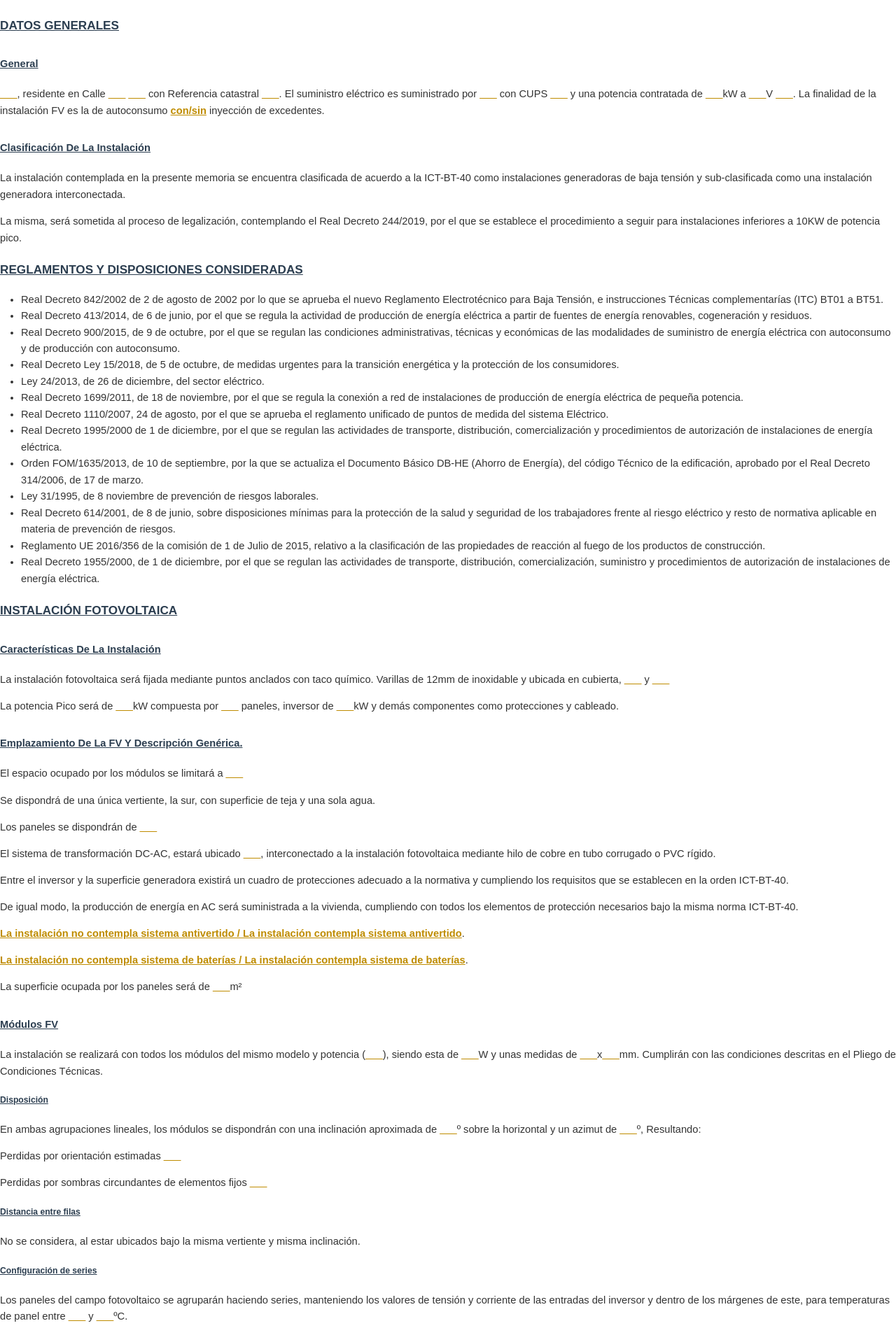
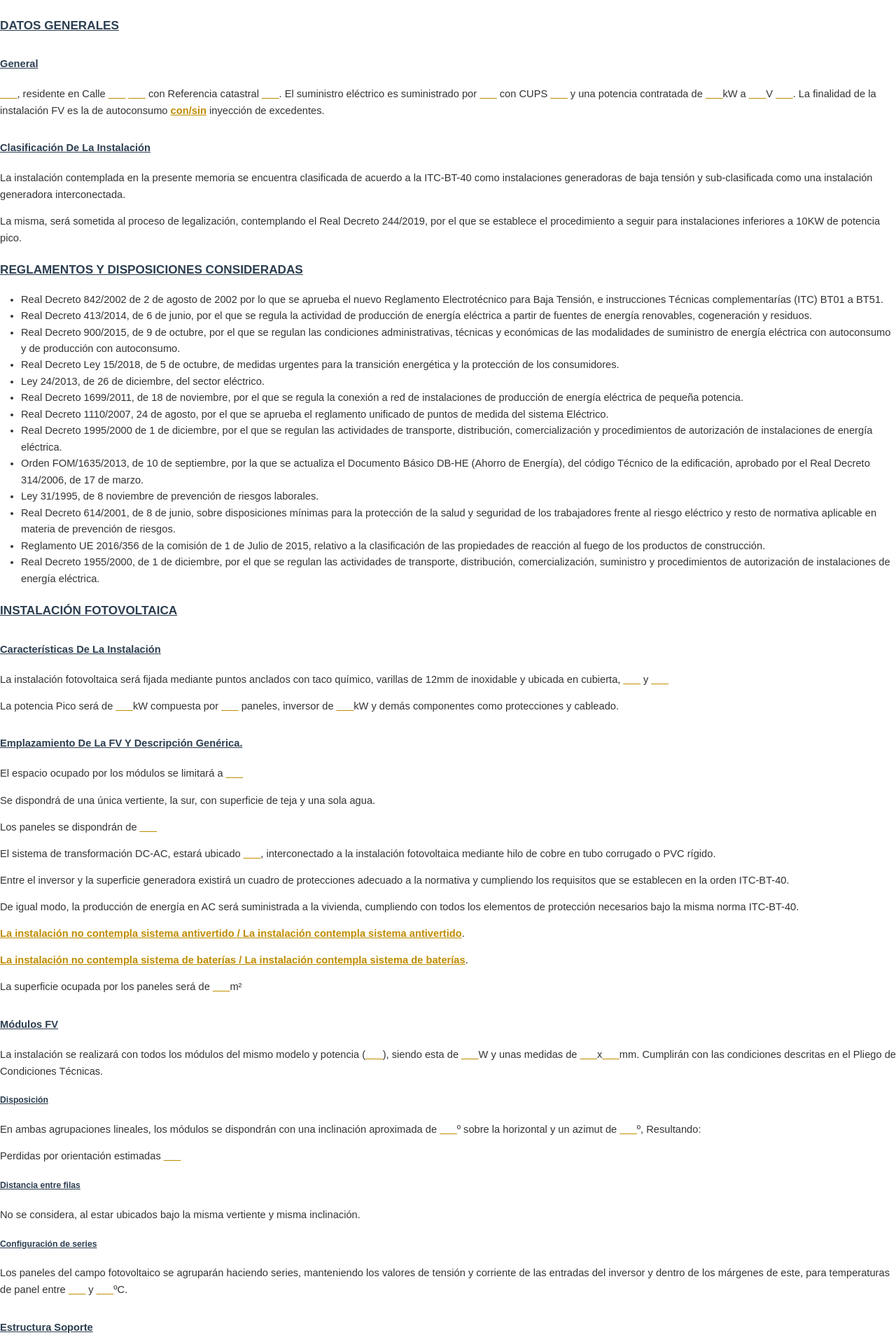
Before and after one commit to Dasa-Alzate/Sunalyze, a Flask app: template app/templates/memoria_tecnica_pdf.html in a window 1280 px wide. Shown: the part 2601-4519 px from the top of the page at 70% size. Run offline with Flask 3, Linux system fonts and the light colour scheme; the template is opened without the code that fills it: most values are stand-ins (such as "Sample title", 1, 10 or a date in 2020); parts of the project's set-up code (start-up, migrations or seed data) failed here and were passed over.

Commit message:
fix: corrected some redaction and fixed the index page-break

```diff
--- a/app/controllers/memoria_controller.py
+++ b/app/controllers/memoria_controller.py
@@ -152,6 +152,7 @@ class MemoriaController:
             'panels_output_i_max_expected': data.get('panels_output_i_max_expected'),
             'panels_output_i_max_oversized': data.get('panels_output_i_max_oversized'),
             'inverter_output_i_max_expected': data.get('inverter_output_i_max_expected'),
+            'is_coplanar': data.get('is_coplanar') == '1',
             'location': data.get('location'),
             'latitude': data.get('latitude'),
             'longitude': data.get('longitude'),
--- a/app/static/js/app.js
+++ b/app/static/js/app.js
@@ -602,9 +602,9 @@ printUpdateBtn.addEventListener('click', function() {
         wire_dc_length: results_data.wire_length_1 || (document.getElementById('input-length-1')?.value) || '',
         wire_dc_section: results_data.wire_section_1 || (document.getElementById('txt-section-1')?.textContent) || '',
         wire_ac_length: results_data.wire_length_2 || (document.getElementById('input-length-2')?.value) || '',
-        wire_ac_section: results_data.wire_section_2 || (document.getElementById('txt-section-2')?.textContent) || '',
+        wire_ac_section: Math.max(6, parseFloat(results_data.wire_section_2 || document.getElementById('txt-section-2')?.textContent || '6')).toString(),
         wire_ground_length: document.getElementById("f-wire-ground-length").value,
-        wire_ground_section: '6',
+        wire_ground_section: Math.max(6, parseFloat(results_data.wire_section_2 || document.getElementById('txt-section-2')?.textContent || '6')).toString(),
         protections_dc_thermal_v_max: document.getElementById("f-protections-dc-thermal-v-max").value,
         protections_dc_breaker_i: document.getElementById("f-protections-dc-breaker-i").value,
         protections_ac_thermal_i: document.getElementById("f-protections-ac-thermal-i").value,
@@ -619,6 +619,7 @@ printUpdateBtn.addEventListener('click', function() {
         altitude: results_data.altitude || '',
         annual_irradiance: results_data.annual_irradiance_kWh_m2 || '',
         annual_production: results_data.annual_production || '',
+        is_coplanar: chk.checked ? '1' : '0',
         date: new Date().toLocaleDateString('es-ES'),
     };
 
--- a/app/templates/memoria_tecnica_pdf.html
+++ b/app/templates/memoria_tecnica_pdf.html
@@ -48,7 +48,7 @@
             text-transform: capitalize;
         }
 
-        p, ul, ol, table, .image-container {
+        p, ul, table, .image-container {
             page-break-inside: avoid;
         }
 
@@ -83,9 +83,6 @@
         }
 
         /* ===== Indice ===== */
-        .toc {
-            page-break-inside: avoid;
-        }
 
         .toc h2 {
             text-align: left;
@@ -348,7 +345,7 @@
         <p>{{ v(client_name) }}, residente en Calle {{ v(address) }} {{ v(zipcode) }} con Referencia catastral {{ v(catastral_reference) }}. El suministro eléctrico es suministrado por {{ v(energy_company_name) }} con CUPS {{ v(energy_company_cups) }} y una potencia contratada de {{ v(hired_power_kw) }}kW a {{ v(input_v) }}V {{ v(input_v_type) }}. La finalidad de la instalación FV es la de autoconsumo {{ v(inyection_type, 'con/sin') }} inyección de excedentes.</p>
 
         <h4 class="underline" id="clasificacion">Clasificación de la instalación</h4>
-        <p>La instalación contemplada en la presente memoria se encuentra clasificada de acuerdo a la ICT-BT-40 como instalaciones generadoras de baja tensión y sub-clasificada como una instalación generadora interconectada.</p>
+        <p>La instalación contemplada en la presente memoria se encuentra clasificada de acuerdo a la ITC-BT-40 como instalaciones generadoras de baja tensión y sub-clasificada como una instalación generadora interconectada.</p>
         <p>La misma, será sometida al proceso de legalización, contemplando el Real Decreto 244/2019, por el que se establece el procedimiento a seguir para instalaciones inferiores a 10KW de potencia pico.</p>
 
         <h3 class="underline" id="reglamentos">REGLAMENTOS Y DISPOSICIONES CONSIDERADAS</h3>
@@ -374,7 +371,7 @@
         <h3 class="underline" id="instalacion-fv">INSTALACIÓN FOTOVOLTAICA</h3>
 
         <h4 class="underline" id="caracteristicas">Características de la instalación</h4>
-        <p>La instalación fotovoltaica será fijada mediante puntos anclados con taco químico. Varillas de 12mm de inoxidable y ubicada en cubierta, {{ v(panels_inclination_verbosed) }} y {{ v(panels_azimut_verbosed) }}</p>
+        <p>La instalación fotovoltaica será fijada mediante puntos anclados con {% if is_coplanar %}tornillo autoperforante{% else %}taco químico, varillas de 12mm de inoxidable{% endif %} y ubicada en cubierta, {{ v(panels_inclination_verbosed) }} y {{ v(panels_azimut_verbosed) }}</p>
         <p>La potencia Pico será de {{ v(panels_peak_power_kw) }}kW compuesta por {{ v(panels_number) }} paneles, inversor de {{ v(inverter_nominal_power) }}kW y demás componentes como protecciones y cableado.</p>
 
         <h4 class="underline" id="emplazamiento">Emplazamiento de la FV y descripción genérica.</h4>
@@ -382,8 +379,8 @@
         <p>Se dispondrá de una única vertiente, la sur, con superficie de teja y una sola agua.</p>
         <p>Los paneles se dispondrán de {{ v(panels_disposition) }}</p>
         <p>El sistema de transformación DC-AC, estará ubicado {{ v(inverter_place) }}, interconectado a la instalación fotovoltaica mediante hilo de cobre en tubo corrugado o PVC rígido.</p>
-        <p>Entre el inversor y la superficie generadora existirá un cuadro de protecciones adecuado a la normativa y cumpliendo los requisitos que se establecen en la orden ICT-BT-40.</p>
-        <p>De igual modo, la producción de energía en AC será suministrada a la vivienda, cumpliendo con todos los elementos de protección necesarios bajo la misma norma ICT-BT-40.</p>
+        <p>Entre el inversor y la superficie generadora existirá un cuadro de protecciones adecuado a la normativa y cumpliendo los requisitos que se establecen en la orden ITC-BT-40.</p>
+        <p>De igual modo, la producción de energía en AC será suministrada a la vivienda, cumpliendo con todos los elementos de protección necesarios bajo la misma norma ITC-BT-40.</p>
         <p>{{ v(anti_pouring_verbosed, 'La instalación no contempla sistema antivertido / La instalación contempla sistema antivertido') }}.</p>
         <p>{{ v(batteries_verbosed, 'La instalación no contempla sistema de baterías / La instalación contempla sistema de baterías') }}.</p>
         <p>La superficie ocupada por los paneles será de {{ v(panels_surface) }}m²</p>
@@ -394,7 +391,6 @@
         <h5 class="underline" id="disposicion">Disposición</h5>
         <p>En ambas agrupaciones lineales, los módulos se dispondrán con una inclinación aproximada de {{ v(panels_inclination) }}º sobre la horizontal y un azimut de {{ v(panels_azimut) }}º, Resultando:</p>
         <p>Perdidas por orientación estimadas {{ v(orientation_loss_verbosed) }}</p>
-        <p>Perdidas por sombras circundantes de elementos fijos {{ v(shadows_loss_verbosed) }}</p>
 
         <h5 class="underline" id="distancia-filas">Distancia entre filas</h5>
         <p>No se considera, al estar ubicados bajo la misma vertiente y misma inclinación.</p>
@@ -403,9 +399,14 @@
         <p>Los paneles del campo fotovoltaico se agruparán haciendo series, manteniendo los valores de tensión y corriente de las entradas del inversor y dentro de los márgenes de este, para temperaturas de panel entre {{ v(panel_temp_min_limit) }} y {{ v(panel_temp_max_limit) }}ºC.</p>
 
         <h4 class="underline" id="estructura-soporte">Estructura soporte</h4>
-        <p>La estructura de soporte estará diseñada para el tipo de cubierta, será una estructura que dotará de una inclinación {{ v(panels_inclination_verbosed) }}</p>
+        <p>La estructura de soporte estará diseñada para el tipo de cubierta.
+        {%- if not is_coplanar %} Será una estructura que dotará a los módulos de {{ v(panels_inclination_verbosed) }}.{% endif -%}
+        </p>
         <p>Esta cumplirá con los datos adjuntos en Pliego de Condiciones Técnicas.</p>
-        <p>Para el anclaje de la misma cubierta, se ha optado por una fijación del tipo química, tratándose de tamices introducidos en la capa de hormigón de la cubierta y rellenados con resina epóxica, los cuales albergarán espigas roscadas de 12 mm de acero Inoxidable, e impermeabilizados individualmente. Se harán coincidir los puntos de apoyo, con las conejeras existentes bajo techo para repartir mejor los pesos.</p>
+        {% if is_coplanar %}
+        <p>Al tratarse de una instalación coplanar, los módulos se fijarán directamente sobre la cubierta respetando su inclinación natural. El anclaje se realizará mediante tornillo autoperforante sobre la superficie metálica de la cubierta, asegurando la estanqueidad mediante juntas EPDM.</p>
+        {% else %}
+        <p>Para el anclaje de la misma cubierta, se ha optado por una fijación del tipo química, tratándose de tamices introducidos en la capa de hormigón de la cubierta y rellenados con resina epóxica, los cuales albergarán espigas roscadas de 12 mm de acero inoxidable, e impermeabilizados individualmente.</p>
         <p>El proceso para la colocación de las varillas es el siguiente:</p>
         <ol>
             <li>Se agujerea la teja y la estructura de hormigón que se encuentra debajo de la teja.</li>
@@ -417,7 +418,8 @@
             <li>Cuando el Sikaflex ha secado se pinta con pintura antihumedad.</li>
             <li>Una vez está todo el conjunto acabado se coloca una tuerca con arandela y una escuadra que se anclará junto a otra arandela y tuerca formando un conjunto sólido.</li>
         </ol>
-        <p>La estructura descansará sobre los puntos fijados sobre el tejado y estará asegurada mediante estos anclajes.</p>
+        {% endif %}
+        <p>La estructura descansará sobre los puntos fijados sobre la cubierta y estará asegurada mediante estos anclajes.</p>
 
         <h4 class="underline" id="inversor">Inversor</h4>
         <p>El inversor será {{ v(inverter_phases, 'monofásico/trifásico') }} de {{ v(inverter_nominal_power) }}kW AC de potencia nominal ({{ v(inverter_model) }}). El inversor cumplirá la normativa vigente de la UNE-EN 62109 sobre seguridad de los convertidores de potencia utilizados en sistemas de potencia fotovoltaica y la UNE 26007 sobre requisitos de conexión a la red eléctrica. Cumplirá con las condiciones técnicas que establecen el Real Decreto 1699/2011, de 18 de Noviembre, por la cual se regula la conexión a la red de instalaciones de producción de energía eléctrica de pequeña potencia.</p>
@@ -429,14 +431,12 @@
             <li>Series DC:
                 <ul>
                     <li>Material: {{ v(wire_dc_material, 'Cable de Cobre') }}</li>
-                    <li>Metros: {{ v(wire_dc_length) }}m</li>
                     <li>Sección: {{ v(wire_dc_section) }}mm²</li>
                 </ul>
             </li>
             <li>Conexión AC:
                 <ul>
                     <li>Material: {{ v(wire_ac_material, 'Cable de Cobre') }}</li>
-                    <li>Metros: {{ v(wire_ac_length) }}m</li>
                     <li>Sección: {{ v(wire_ac_section) }}mm²</li>
                 </ul>
             </li>
@@ -445,35 +445,31 @@
         <h4 class="underline" id="puesta-tierra-inst">Puesta a tierra</h4>
         <p>La puesta a tierra de la instalación comprenderá los módulos, la estructura de los módulos, los inversores y cualquier superficie metálica, creando una única red equipotencial distribuida según necesidad, asegurándose una correcta puesta a tierra.</p>
         <p>Material: {{ v(wire_ground_material, 'Cable de Cobre') }}</p>
-        <p>Metros: {{ v(wire_ground_length) }}m</p>
         <p>Sección: {{ v(wire_ground_section) }}mm²</p>
 
         <h4 class="underline" id="protecciones-electricas">Protecciones eléctricas</h4>
         <p>El cuadro de protecciones estará ubicado junto al inversor y contendrá:</p>
         <ul>
             <li>Elementos de protección térmica DC de fusión rápida a {{ v(protections_dc_thermal_v_max) }}V tolerancia ({{ v(protections_dc_thermal_model) }})</li>
-            <li>Interruptor automático rearmable DC a {{ v(protections_dc_breaker_i) }}A uno por cada MPPT ({{ v(protections_dc_breaker_model) }}).</li>
+            <li>Interruptor automático DC a {{ v(protections_dc_breaker_i) }}A ({{ v(protections_dc_breaker_model) }}).</li>
             <li>Protección DC contra sobrecargas atmosféricas para positivo, negativo y tierra ({{ v(protections_dc_surge_model) }})</li>
             <li>Bornas de tierra DC.</li>
-        </ul>
-        <p>En el cuadro general de la vivienda contendrá:</p>
-        <ul>
-            <li>Magneto térmico AC {{ v(protections_ac_thermal_i) }}A ({{ v(protections_ac_thermal_model) }}).</li>
+            <li>Magnetotérmico AC {{ v(protections_ac_thermal_i) }}A ({{ v(protections_ac_thermal_model) }}).</li>
             <li>Diferencial AC {{ v(protections_ac_diff_i) }}A, sensibilidad {{ v(protections_ac_thermal_i) }}mA ({{ v(protections_ac_diff_model) }}).</li>
             <li>Protector de sobretensión transitoria en fase y neutro ({{ v(protections_ac_transitory_surge_model) }}).</li>
             <li>Borna de tierra AC.</li>
-            <li>Gestor de inyección cero ({{ v(zero_inyection_model) }}).</li>
         </ul>
 
         <h4 class="underline" id="sistema-medida">Sistema de medida</h4>
         <p>Se utilizará un dispositivo electrónico {{ v(metering_device_model) }} que se utiliza como medidor inteligente.</p>
         <p>Registra el consumo eléctrico que hay en cualquier momento.</p>
-        <p>En caso de tratarse de una instalación tipo 1 (sin excedentes), este dispositivo es capaz de evitar inyecciones a la red eléctrica comunicándose con el inversor para que solo se produzca la energía necesaria en función del consumo en cada momento.</p>
+        {% if inyection_type == 'sin' %}
+        <p>Al tratarse de una instalación sin excedentes, este dispositivo actuará como gestor de inyección cero, comunicándose con el inversor para que solo se produzca la energía necesaria en función del consumo en cada momento, evitando así cualquier inyección a la red eléctrica.</p>
         <p>El {{ v(metering_device_model) }} cumple con la normativa vigente UNE 21700 IN referente a los requisitos y ensayos para que el sistema evite la inyección de energía eléctrica a la red de distribución y el Real Decreto 1110/2007, de 24 de agosto, por lo que se aprueba el reglamento de puntos de medida del sistema eléctrico.</p>
+        {% endif %}
 
         <h4 class="underline" id="sistema-monitorizacion">Sistema de monitorización</h4>
-        <p>La Instalación fotovoltaica contará con un sistema de monitorización energética para visualizar la producción real de energía solar desde Internet.</p>
-        <p>El equipo encargado de hacer la medida del consumo eléctrico es el {{ v(metering_device_model) }}. Este se conecta al inversor mediante un cable de comunicación.</p>
+        <p>La instalación fotovoltaica contará con un sistema de monitorización energética proporcionado por el fabricante del inversor, que permite visualizar la producción real de energía solar desde Internet.</p>
         <p>La instalación fotovoltaica puede ser monitorizada, analizada y comparada de manera rápida y sencilla a través del portal online del fabricante.</p>
         <p>El usuario puede acceder a la información actualizada de la instalación en cualquier momento y presentarla de forma muy clara. El portal es muy fácil de utilizar y tiene una amplia gama de opciones para el análisis de datos.</p>
     </section>
@@ -503,9 +499,9 @@
         <p>La instalación solar fotovoltaica se divide en varios tramos de conexión, entre los diferentes equipos y cajas de conexión que la componen.</p>
         <p>Tendrá tramos donde circulará CC y CA por lo que se han de calcular la sección del cable.</p>
         <p>Para los tramos de CC se utilizarán conductores de cobre, modelo {{ v(wire_dc_model) }} tipo {{ v(wire_dc_type) }}.</p>
-        <p>El tipo de instalación será de conductores aislados en tubo de montaje superficial o empotrados en obra según la definición del REBT norma ICT-BT-19.</p>
+        <p>El tipo de instalación será de conductores aislados en tubo de montaje superficial o empotrados en obra según la definición del REBT norma ITC-BT-19.</p>
         <p>En el caso de la instalación interior (una vez se ha producido la conversión de corriente continua a corriente alterna) se utilizarán conductores de cobre modelo {{ v(wire_ac_model) }} tipo {{ v(wire_ac_type) }}.</p>
-        <p>El tipo de instalación será de conductores aislados en tubo de montaje superficial o empotrados en obra según la definición del REBT norma ICT-BT-19.</p>
+        <p>El tipo de instalación será de conductores aislados en tubo de montaje superficial o empotrados en obra según la definición del REBT norma ITC-BT-19.</p>
         <p>A continuación podemos ver según el tipo de instalación y la sección del cable, la intensidad admisible.</p>
         <div class="image-container">
             <p>[Tabla de corrientes admisibles C.52-1 bis]</p>
@@ -553,7 +549,7 @@
         <p>La tirada de cable será de sección {{ v(wire_dc_section) }}mm², con una intensidad máxima admisible según tabla.</p>
         <p>La intensidad de corte del magnetotérmico ha de ser superior a la intensidad máxima proveniente de las placas, más el factor de seguridad, pero ha de ser menor a la máxima admisible por los conductores.</p>
         <p class="formula">I<sub>N,P</sub> &lt; I<sub>T,F</sub> &lt; I<sub>M,C</sub></p>
-        <p>Estos tramos también estarán protegidos mediante un equipo eléctrico de carga de rayos y sobretensión instantánea, el cual se conectará a los cables de bajada de los paneles fotovoltaicos y al tierra de la instalación con el fin de proteger el tramo de CC. Se colocará un equipo para cada MPPT.</p>
+        <p>Estos tramos también estarán protegidos mediante un equipo eléctrico de carga de rayos y sobretensión instantánea, el cual se conectará a los cables de bajada de los paneles fotovoltaicos y al tierra de la instalación con el fin de proteger el tramo de CC.</p>
 
         <h4 id="tramo-ca">Tramo de CA</h4>
 
@@ -572,8 +568,7 @@
     <section>
         <h3 class="underline" id="puesta-tierra">PUESTA A TIERRA</h3>
         <p>La puesta a tierra se realizará de forma que no altere la configuración de la instalación eléctrica de la vivienda. Se instalará una línea de tierra desde el cuadro eléctrico de la vivienda, hasta el cuadro de protecciones de la instalación fotovoltaica y desde este cuadro hasta la estructura de los paneles.</p>
-        <p>La sección del cable de tierra será de {{ v(wire_ground_section, '10') }}mm², cumpliendo con la ITC-BT-18, donde se indica que la sección del conductor de protección será como mínimo de 10mm².</p>
-        <p>La resistencia de la puesta a tierra será inferior a 37 Ohmios, según la ITC-BT-18.</p>
+        <p>La sección del cable de tierra será de {{ v(wire_ground_section) }}mm², igual a la sección del conductor de fase.</p>
     </section>
 
     {# ===== PRODUCCION DE ENERGIA ===== #}
@@ -638,16 +633,10 @@
         <p>Las protecciones eléctricas serán las descritas en la sección de protecciones de esta memoria.</p>
 
         <h4 class="underline" id="pct-tierra">PUESTA A TIERRA</h4>
-        <p>La puesta a tierra será de cobre, con una sección de {{ v(wire_ground_section, '10') }}mm². La puesta a tierra cumplirá con la normativa UNE-EN 50522.</p>
+        <p>La puesta a tierra será de cobre, con una sección de {{ v(wire_ground_section) }}mm², igual a la sección del conductor de fase. La puesta a tierra cumplirá con la normativa UNE-EN 50522.</p>
 
         <h4 class="underline" id="pct-monitorizacion">SISTEMA DE MONITORIZACIÓN</h4>
-        <p>El sistema de monitorización será el proporcionado por el fabricante del inversor, y permitirá visualizar la producción de energía en tiempo real.</p>
-        <h5 class="underline">Características técnicas:</h5>
-        <ul>
-            <li>Comunicación: WiFi</li>
-            <li>Visualización: Web y app</li>
-            <li>Datos: Producción, consumo, etc.</li>
-        </ul>
+        <p>El sistema de medida y monitorización será el proporcionado por el fabricante del inversor, permitiendo visualizar la producción de energía en tiempo real a través de su portal online y aplicación móvil.</p>
     </section>
 
     {# ===== ESQUEMAS ===== #}
```
